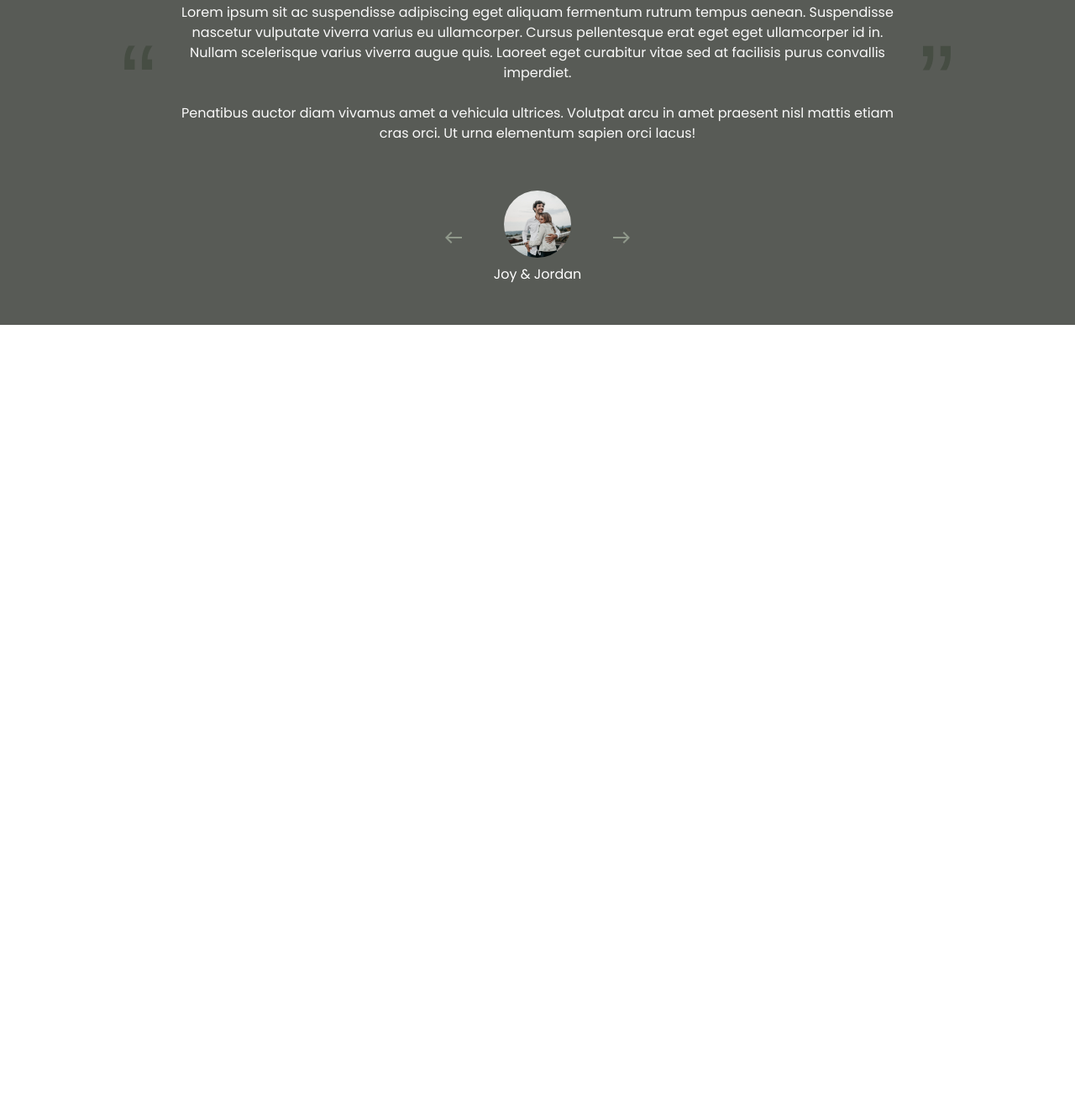
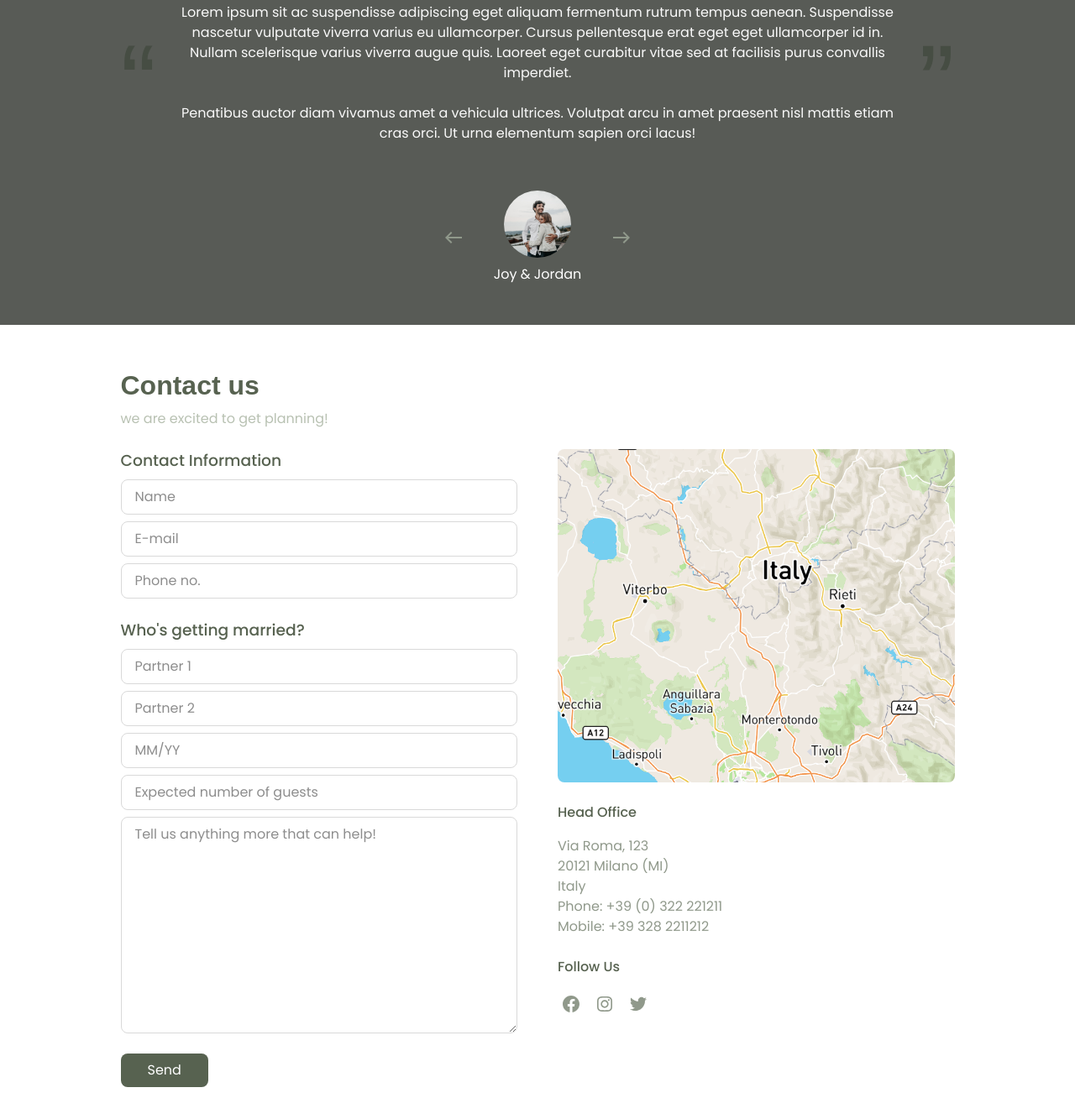
Before and after one commit to jvspepe/domenico-vernon, a website built with Vite: page index.html in a window 1280 px wide. Shown: the part 3053-4386 px from the top of the page at 84% size. Before the commit the page ends 3440 px from the top, so only its background shows below. Built offline with nearby package versions, Linux system fonts and the light colour scheme; a web font is replaced by a local one.

Commit message:
Add Contact section.

```diff
--- a/index.html
+++ b/index.html
@@ -270,5 +270,108 @@
         </article>
       </section>
     </div>
+    <section class="container contact">
+      <div class="contact-header">
+        <h6>Contact us</h6>
+        <p>we are excited to get planning!</p>
+      </div>
+      <div class="contact-content">
+        <form novalidate class="contact-form">
+          <div class="contact-form-information">
+            <h3 class="contact-form-header">Contact Information</h3>
+            <input
+              type="text"
+              name="contact-name"
+              id="contact-name"
+              placeholder="Name"
+              class="input"
+            />
+            <input
+              type="email"
+              name="contact-email"
+              id="contact-email"
+              placeholder="E-mail"
+              class="input"
+            />
+            <input
+              type="tel"
+              name="contact-phone"
+              id="contact-phone"
+              placeholder="Phone no."
+              class="input"
+            />
+          </div>
+          <div class="contact-form-about">
+            <h3 class="contact-form-header">Who's getting married?</h3>
+            <input
+              type="text"
+              name="partner-1"
+              id="partner-1"
+              placeholder="Partner 1"
+              class="input"
+            />
+            <input
+              type="text"
+              name="partner-2"
+              id="partner-2"
+              placeholder="Partner 2"
+              class="input"
+            />
+            <input
+              type="text"
+              name="est-month-year"
+              id="est-month-year"
+              placeholder="MM/YY"
+              class="input"
+            />
+            <input
+              type="number"
+              name="guest-amount"
+              id="guest-amount"
+              placeholder="Expected number of guests"
+              class="input"
+            />
+            <textarea
+              name="extra-details"
+              id="extra-details"
+              rows="10"
+              placeholder="Tell us anything more that can help!"
+              class="input"
+            ></textarea>
+          </div>
+          <button type="submit" class="button">Send</button>
+        </form>
+        <div class="contact-location">
+          <img src="/images/map.png" alt="" />
+          <div class="contact-location-details">
+            <h3 class="contact-location-header">Head Office</h3>
+            <p>
+              Via Roma, 123<br />20121 Milano (MI)<br />Italy<br />Phone: +39
+              (0) 322 221211<br />Mobile: +39 328 2211212
+            </p>
+          </div>
+          <div class="contact-socials">
+            <h4 class="contact-socials-header">Follow Us</h4>
+            <div class="contact-socials-buttons">
+              <a href="#" class="icon-button">
+                <svg class="icon">
+                  <use href="/icons/facebook.svg#facebook" />
+                </svg>
+              </a>
+              <a href="#" class="icon-button">
+                <svg class="icon">
+                  <use href="/icons/instagram.svg#instagram" />
+                </svg>
+              </a>
+              <a href="#" class="icon-button">
+                <svg class="icon">
+                  <use href="/icons/twitter.svg#twitter" />
+                </svg>
+              </a>
+            </div>
+          </div>
+        </div>
+      </div>
+    </section>
   </body>
 </html>
--- a/script.js
+++ b/script.js
@@ -1,8 +1,12 @@
+const contactForm = document.querySelector(".contact-form");
 const drawer = document.querySelector(".drawer");
 const drawerToggle = drawer.querySelector(".drawer-toggle");
-
 const drawerBackdrop = drawer.querySelector(".drawer-backdrop");
 const drawerContent = drawer.querySelector(".drawer-content");
+
+contactForm.addEventListener("submit", (event) => {
+  event.preventDefault();
+});
 
 function handleDrawerToggle() {
   const isOpen = drawerContent.dataset.open === "false";
--- a/style.css
+++ b/style.css
@@ -99,6 +99,23 @@ a {
 
 /* UI */
 
+.button {
+  display: flex;
+  gap: 0.5rem;
+  align-items: center;
+  justify-content: center;
+
+  width: fit-content;
+  padding: 0.5rem 2rem;
+
+  color: var(--white);
+  text-align: center;
+
+  background-color: var(--primary-500);
+  border: none;
+  border-radius: 0.5rem;
+}
+
 .button.vertical {
   flex-direction: column;
 }
@@ -169,6 +186,23 @@ a {
 
 .icon-button[data-open="true"] {
   color: var(--neutral-500);
+}
+
+.input {
+  display: flex;
+  align-items: center;
+
+  width: 100%;
+  padding: 0.5rem 1rem;
+
+  background-color: var(--white);
+  border: 1px solid var(--neutral-200);
+  border-radius: 0.5rem;
+}
+
+.input::placeholder {
+  color: var(--neutral-400);
+  opacity: 1;
 }
 
 .link {
@@ -679,6 +713,108 @@ a {
   color: var(--white);
 }
 
+.contact {
+  display: flex;
+  flex-direction: column;
+  gap: 1.5rem;
+  padding: 3rem 1rem;
+}
+
+.contact-header {
+  display: flex;
+  flex-direction: column;
+  gap: 0.25rem;
+}
+
+.contact-header h6 {
+  font-family: var(--font-heading);
+  font-size: 2rem;
+  font-weight: 700;
+  color: var(--primary-500);
+}
+
+.contact-header p {
+  color: var(--primary-300);
+}
+
+.contact-content {
+  display: grid;
+  gap: 3rem;
+  justify-content: space-between;
+}
+
+.contact-form {
+  display: flex;
+  flex-direction: column;
+  gap: 1.5rem;
+}
+
+.contact-form-header {
+  font-family: var(--font-body);
+  font-weight: 500;
+  color: var(--primary-500);
+}
+
+.contact-form-information {
+  display: grid;
+  gap: 0.5rem;
+}
+
+.contact-form-about {
+  display: grid;
+  gap: 0.5rem;
+}
+
+.contact-location {
+  display: flex;
+  flex-direction: column;
+  gap: 1.5rem;
+}
+
+.contact-location img {
+  border-radius: 0.5rem;
+}
+
+.contact-location-details {
+  display: flex;
+  flex-direction: column;
+  gap: 1rem;
+}
+
+.contact-location-header {
+  font-size: 1rem;
+  font-weight: 500;
+  font-style: normal;
+  color: var(--primary-500);
+}
+
+.contact-location p {
+  color: var(--primary-400);
+}
+
+.contact-socials {
+  display: flex;
+  flex-direction: column;
+  gap: 1rem;
+}
+
+.contact-socials-header {
+  font-size: 1rem;
+  font-weight: 500;
+  font-style: normal;
+  color: var(--primary-500);
+}
+
+.contact-socials-buttons {
+  display: flex;
+  gap: 0.5rem;
+  align-items: center;
+}
+
+.contact-socials-buttons .icon-button {
+  color: var(--primary-400);
+}
+
 /* MEDIA QUERIES */
 
 @media (min-width: 641px) {
@@ -757,6 +893,12 @@ a {
   .locations-content {
     grid-template-columns: repeat(4, 1fr);
   }
+
+  .contact-content {
+    display: grid;
+    grid-template-columns: repeat(2, 1fr);
+    gap: 3rem;
+  }
 }
 
 @media (min-width: 1281px) {
```
Also changed, not shown: public/images/map-placeholder.jpg (added), public/images/map.png (added).
